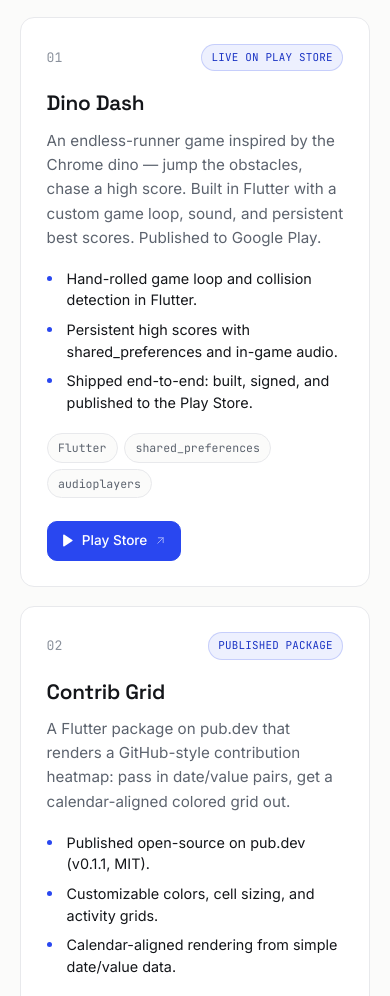
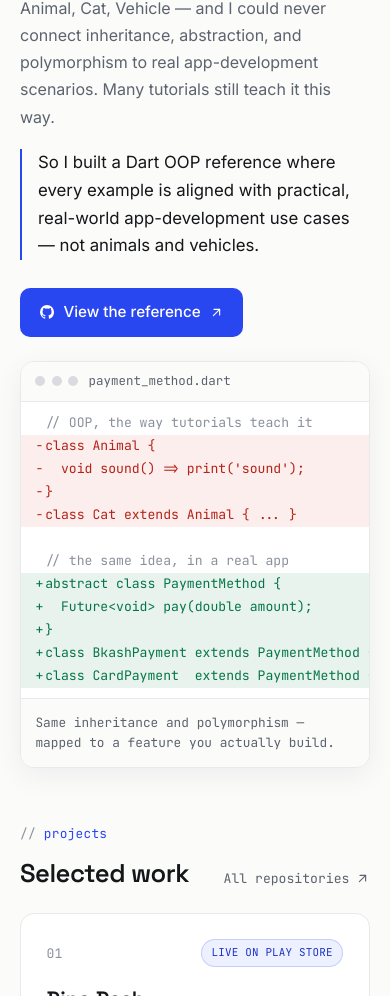
Before and after one commit to anjumArnab/me, a React (Vite) app: page / in a window 390 px wide. Shown: the part 4743-5739 px from the top of the page. Built offline with nearby package versions, Linux system fonts and the light colour scheme.

Commit message:
oop section added

```diff
--- a/src/App.jsx
+++ b/src/App.jsx
@@ -4,6 +4,7 @@ import About from './components/About'
 import Experience from './components/Experience'
 import Skills from './components/Skills'
 import Learning from './components/Learning'
+import DartOop from './components/DartOop'
 import Projects from './components/Projects'
 import Contact from './components/Contact'
 
@@ -17,6 +18,7 @@ export default function App() {
         <Experience />
         <Skills />
         <Learning />
+        <DartOop />
         <Projects />
       </main>
       <Contact />
--- /dev/null
+++ b/src/components/DartOop.css
@@ -0,0 +1,142 @@
+/* Text and diff card side by side */
+.dartoop__row {
+  margin-top: 1.5rem;
+  display: grid;
+  grid-template-columns: 1fr 1fr;
+  gap: clamp(1.5rem, 4vw, 3rem);
+  align-items: center;
+}
+
+.dartoop__body {
+  min-width: 0;
+}
+
+.dartoop__para {
+  color: var(--muted);
+  font-size: 1rem;
+  line-height: 1.7;
+}
+
+.dartoop__para + .dartoop__para {
+  margin-top: 0.9rem;
+}
+
+.dartoop__solution {
+  color: var(--ink);
+  font-size: 1.05rem;
+  line-height: 1.65;
+  margin-top: 1.15rem;
+  padding-left: 1rem;
+  border-left: 2px solid var(--accent);
+}
+
+/* Git-style diff card ----------------------------------------------------- */
+.diff {
+  --diff-add: #067647;
+  --diff-add-bg: rgba(6, 118, 71, 0.09);
+  --diff-del: #b42318;
+  --diff-del-bg: rgba(217, 45, 32, 0.08);
+
+  margin: 0;
+  min-width: 0;
+  border: 1px solid var(--line);
+  border-radius: var(--radius);
+  overflow: hidden;
+  background: var(--surface);
+  box-shadow: var(--shadow-md);
+  font-family: var(--font-mono);
+}
+
+/* File-header bar */
+.diff__head {
+  display: flex;
+  align-items: center;
+  gap: 0.65rem;
+  padding: 0.6rem 0.9rem;
+  background: var(--bg);
+  border-bottom: 1px solid var(--line);
+}
+
+.diff__dots {
+  display: flex;
+  gap: 0.4rem;
+}
+
+.diff__dots i {
+  width: 10px;
+  height: 10px;
+  border-radius: 50%;
+  background: var(--line-strong);
+}
+
+.diff__file {
+  font-size: 0.78rem;
+  color: var(--muted);
+}
+
+/* Code lines */
+.diff__code {
+  padding: 0.65rem 0;
+  overflow-x: auto;
+  font-size: 0.82rem;
+  line-height: 1.75;
+}
+
+.diff__line {
+  display: flex;
+  padding: 0 0.9rem;
+  white-space: pre;
+}
+
+.diff__sign {
+  width: 1.25ch;
+  flex: none;
+  color: var(--faint);
+  user-select: none;
+}
+
+.diff__text {
+  color: var(--ink);
+}
+
+.diff__line--comment .diff__text {
+  color: var(--faint);
+}
+
+.diff__line--del {
+  background: var(--diff-del-bg);
+}
+
+.diff__line--del .diff__sign,
+.diff__line--del .diff__text {
+  color: var(--diff-del);
+}
+
+.diff__line--add {
+  background: var(--diff-add-bg);
+}
+
+.diff__line--add .diff__sign,
+.diff__line--add .diff__text {
+  color: var(--diff-add);
+}
+
+.diff__note {
+  padding: 0.85rem 0.9rem;
+  border-top: 1px solid var(--line);
+  background: var(--bg);
+  font-size: 0.8rem;
+  color: var(--muted);
+}
+
+.dartoop__cta {
+  margin-top: 1.75rem;
+}
+
+@media (max-width: 820px) {
+  .dartoop__row {
+    grid-template-columns: 1fr;
+    gap: 1.5rem;
+    align-items: start;
+  }
+}
--- /dev/null
+++ b/src/components/DartOop.jsx
@@ -0,0 +1,65 @@
+import { dartOop } from '../data/portfolio'
+import { useReveal } from '../hooks/useReveal'
+import { GitHubIcon, ArrowUpRight } from './Icons'
+import './DartOop.css'
+
+const SIGN = { del: '-', add: '+' }
+
+export default function DartOop() {
+  const ref = useReveal()
+  const { diff } = dartOop
+
+  return (
+    <section className="section dartoop" id="dart-oop">
+      <div className="container reveal" ref={ref}>
+        <p className="eyebrow">open source</p>
+        <h2 className="section-title">{dartOop.title}</h2>
+
+        <div className="dartoop__row">
+          <div className="dartoop__body">
+            {dartOop.problem.map((p, i) => (
+              <p key={i} className="dartoop__para">
+                {p}
+              </p>
+            ))}
+            <p className="dartoop__solution">{dartOop.solution}</p>
+
+            <a
+              className="btn btn-primary dartoop__cta"
+              href={dartOop.repo.url}
+              target="_blank"
+              rel="noreferrer"
+            >
+              <GitHubIcon width={16} height={16} /> View the reference
+              <ArrowUpRight width={15} height={15} />
+            </a>
+          </div>
+
+          <figure className="diff">
+            <figcaption className="diff__head">
+              <span className="diff__dots" aria-hidden="true">
+                <i />
+                <i />
+                <i />
+              </span>
+              <span className="diff__file">{diff.file}</span>
+            </figcaption>
+
+            <div className="diff__code">
+              {diff.lines.map((line, i) => (
+                <div key={i} className={`diff__line diff__line--${line.type}`}>
+                  <span className="diff__sign" aria-hidden="true">
+                    {SIGN[line.type] || ''}
+                  </span>
+                  <span className="diff__text">{line.text || ' '}</span>
+                </div>
+              ))}
+            </div>
+
+            <figcaption className="diff__note">{diff.note}</figcaption>
+          </figure>
+        </div>
+      </div>
+    </section>
+  )
+}
--- a/src/data/portfolio.js
+++ b/src/data/portfolio.js
@@ -180,15 +180,38 @@ export const learning = {
         { label: 'Easy-Pay-SSL', url: 'https://github.com/anjumArnab/Easy-Pay-SSL' },
       ],
     },
-    {
-      area: 'APIs & integration',
-      note: 'REST/CRUD practice and third-party API integration across many builds.',
-      repos: [
-        { label: 'BizCRUD', url: 'https://github.com/anjumArnab/BizCRUD' },
-        { label: 'Write-Right', url: 'https://github.com/anjumArnab/Write-Right' },
-      ],
-    },
   ],
+}
+
+// A teaching resource born from a real gap I hit while learning OOP.
+export const dartOop = {
+  title: 'Dart OOP, mapped to real apps',
+  problem: [
+    'I started programming in mid-2020 with Python, where tutorials taught core syntax and OOP in the same lesson — so I assumed OOP was a beginner-level topic.',
+    'But the examples were always abstract — Animal, Cat, Vehicle — and I could never connect inheritance, abstraction, and polymorphism to real app-development scenarios. Many tutorials still teach it this way.',
+  ],
+  solution:
+    'So I built a Dart OOP reference where every example is aligned with practical, real-world app-development use cases — not animals and vehicles.',
+  // Rendered as a git-style diff: 'del' (abstract) vs 'add' (real app).
+  diff: {
+    file: 'payment_method.dart',
+    lines: [
+      { type: 'comment', text: '// OOP, the way tutorials teach it' },
+      { type: 'del', text: 'class Animal {' },
+      { type: 'del', text: "  void sound() => print('sound');" },
+      { type: 'del', text: '}' },
+      { type: 'del', text: 'class Cat extends Animal { ... }' },
+      { type: 'blank' },
+      { type: 'comment', text: '// the same idea, in a real app' },
+      { type: 'add', text: 'abstract class PaymentMethod {' },
+      { type: 'add', text: '  Future<void> pay(double amount);' },
+      { type: 'add', text: '}' },
+      { type: 'add', text: 'class BkashPayment extends PaymentMethod { ... }' },
+      { type: 'add', text: 'class CardPayment  extends PaymentMethod { ... }' },
+    ],
+    note: 'Same inheritance and polymorphism — mapped to a feature you actually build.',
+  },
+  repo: { label: 'anjumArnab/dart_oop', url: 'https://github.com/anjumArnab/dart_oop' },
 }
 
 export const education = {
@@ -203,6 +226,7 @@ export const nav = [
   { id: 'experience', label: 'Experience' },
   { id: 'skills', label: 'Skills' },
   { id: 'learning', label: 'Learning' },
+  { id: 'dart-oop', label: 'Dart OOP' },
   { id: 'projects', label: 'Projects' },
   { id: 'contact', label: 'Contact' },
 ]
```
